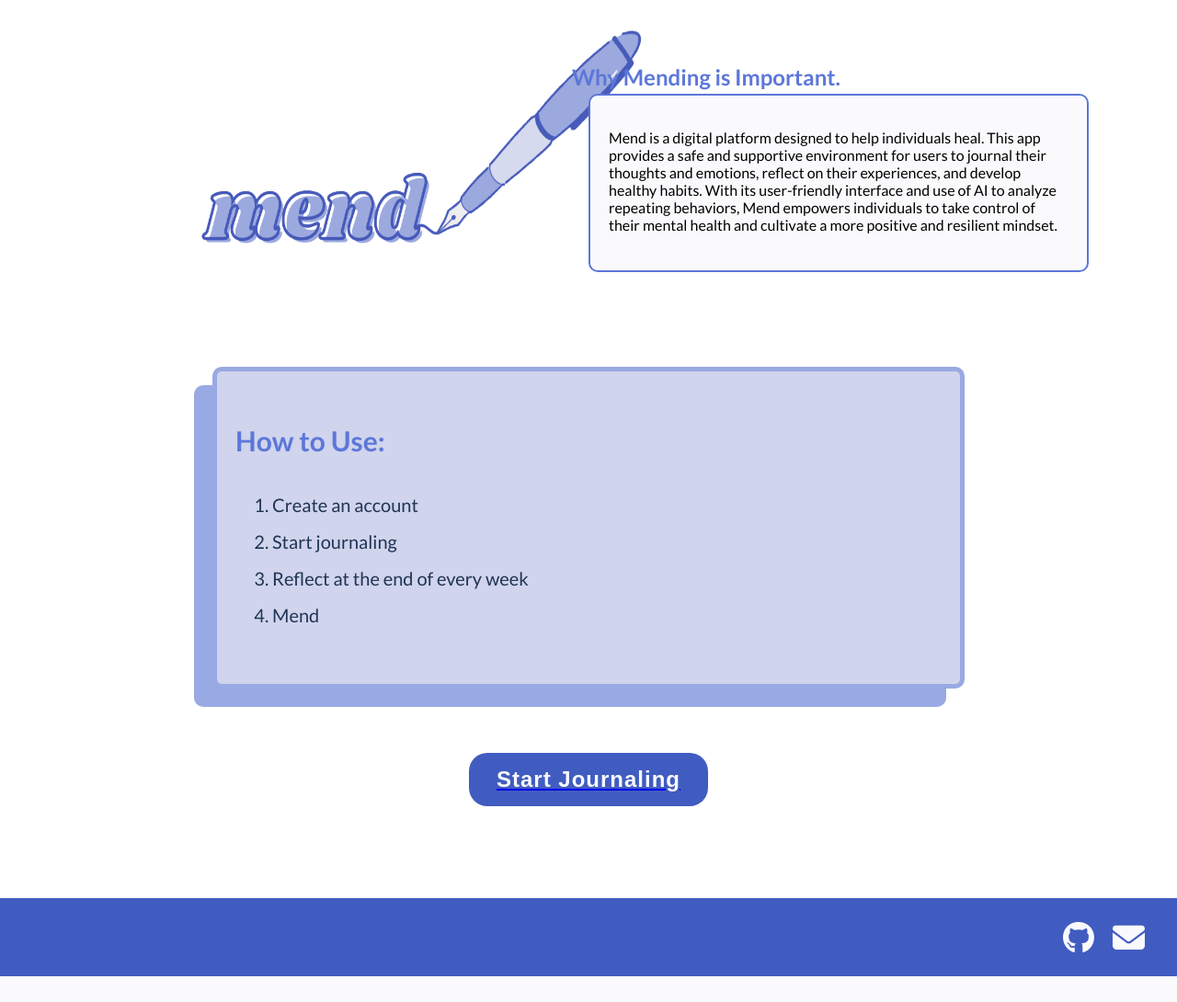
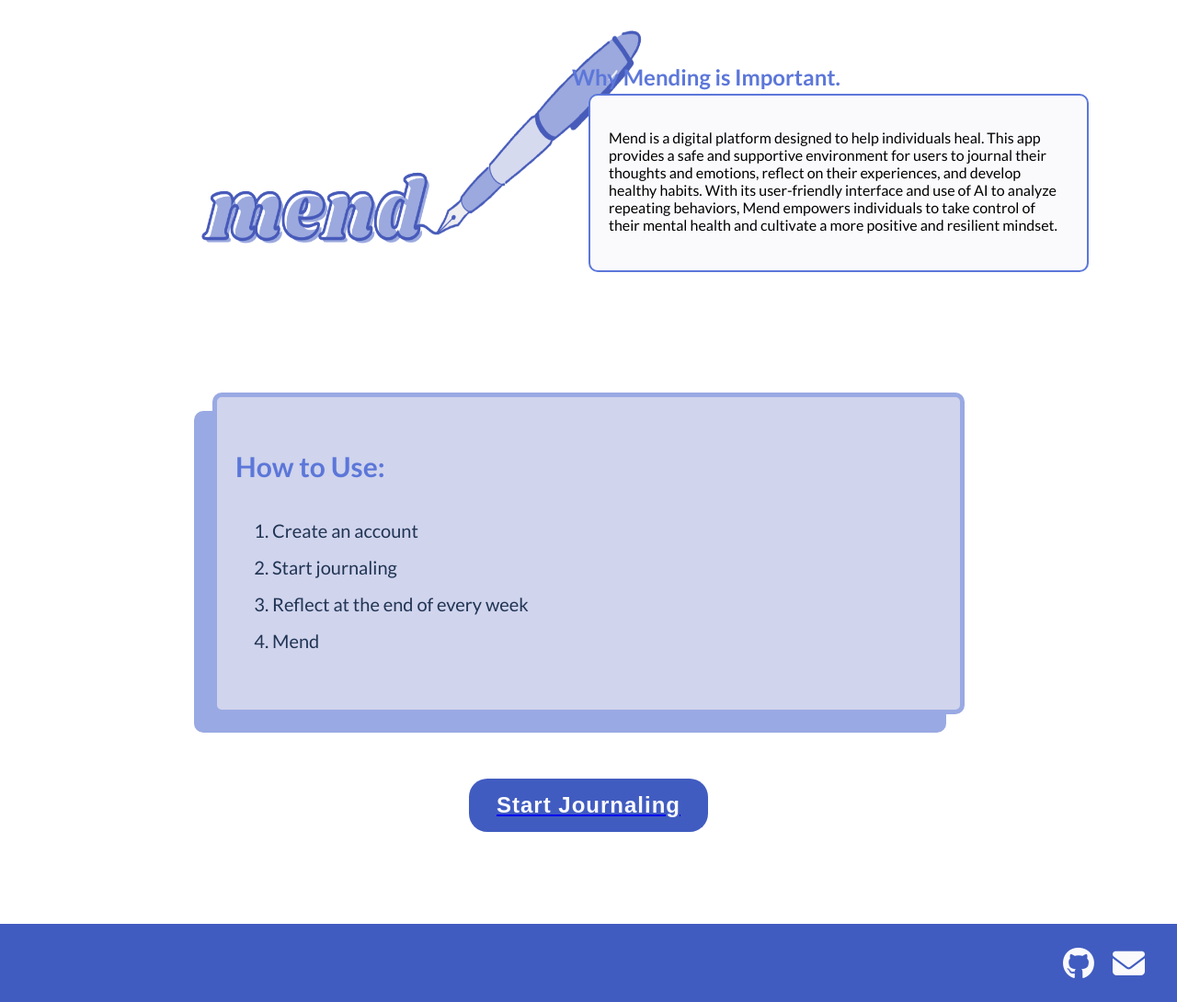
Before and after one commit to ukhan1219/mend, a PHP site: page / in a window 1280 px wide. Shown: the part 351-1441 px from the top of the page at 92% size. Before the commit the page ends 1413 px from the top, so only its background shows below. Run offline with PHP 8.4, Linux system fonts and the light colour scheme; some libraries are stand-ins or nearby versions.

Commit message:
ACTUALLY fixed moving box

```diff
--- a/pages/index.css
+++ b/pages/index.css
@@ -98,19 +98,21 @@
   }
 
   .features-box {
+    top: 800px;
     background-color: #d0d4ec;
     border: 5px solid #99A9E3;
     border-radius: 10px;
-    margin-top: 100px !important;
     padding: 20px;
     width: 60%;
     height: 300px;
-    margin: 20px auto;
+    margin: 2em auto;
     box-shadow: -20px 20px 0px rgba(153, 169, 227);
     color: #203454;
     font-family: Lato, sans-serif;
     font-size: 20px;
     line-height: 2.0;
+    margin-bottom: 5%;
+    margin-top: 10%;
   }
 
   .features-title{
```
